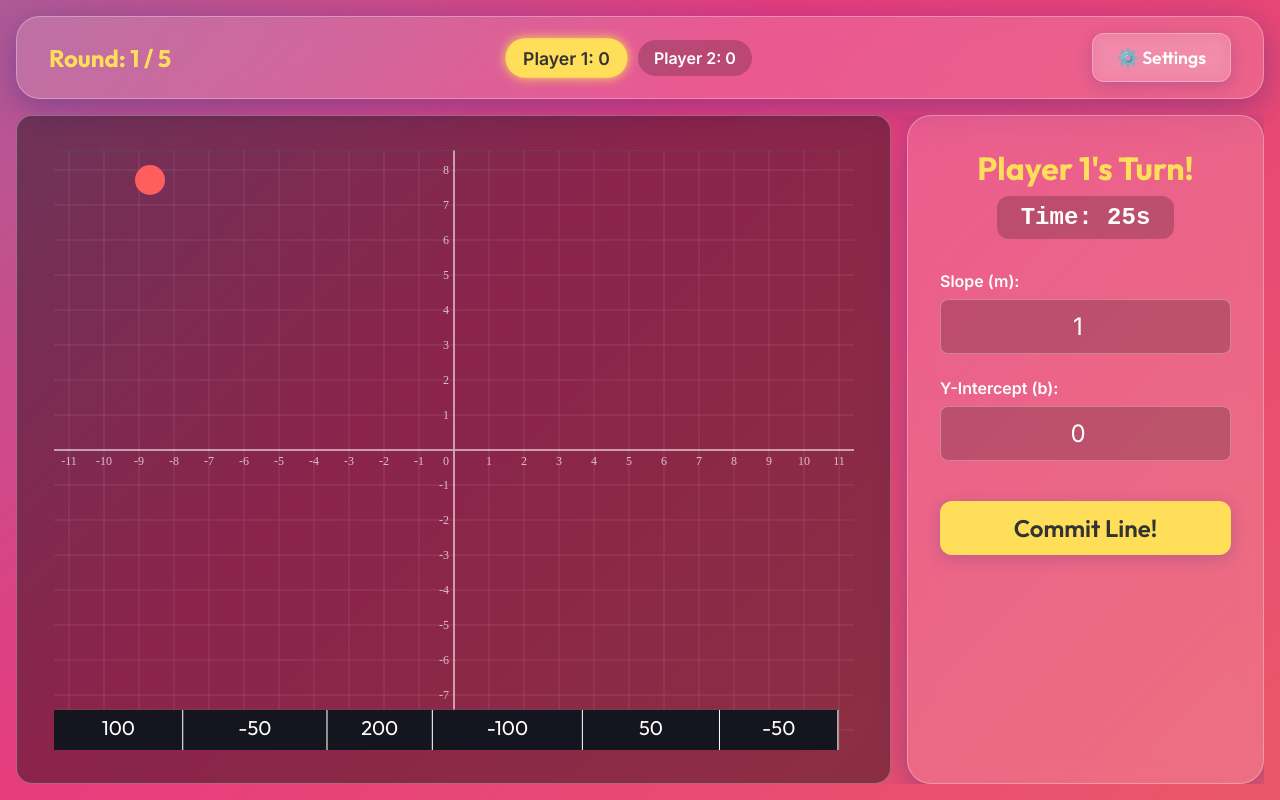
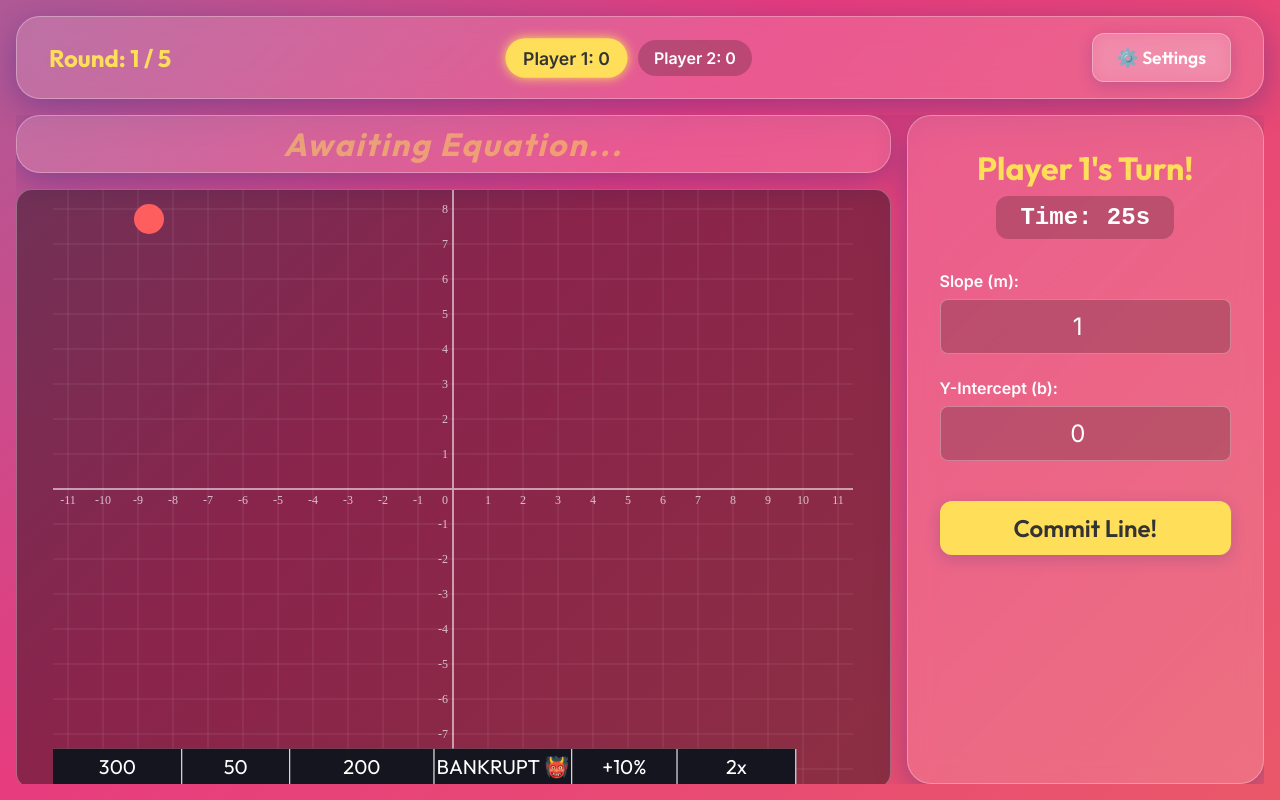
Before and after one commit to l2lam/slopelinko, a Vue app: page /game in a window 1280 px wide. Built offline with nearby package versions, Linux system fonts and the light colour scheme.

Commit message:
feat: Add new bucket types with score effects, display the current equation, and refine bucket type generation.

```diff
--- a/src/components/PhysicsCanvas.vue
+++ b/src/components/PhysicsCanvas.vue
@@ -69,15 +69,18 @@ const playScoreSound = (points: number) => {
 const generateBuckets = () => {
   const buckets = []
   const numBuckets = Math.floor(Math.random() * 4) + 5 // 5 to 8 buckets
+  // We want to avoid duplicates.
+  // Let's create a pool of possible bucket types and shuffle/pick from it.
+  const allTypes = [100, 200, 300, 50, -50, -100, -200, '2x', '+10%', '+20%', '-15%', 'BANKRUPT 👹']
+  const shuffledTypes = allTypes.sort(() => 0.5 - Math.random())
+  const selectedTypes = shuffledTypes.slice(0, numBuckets)
+
   let currentX = 0
 
   // Randomize bucket properties
   for (let i = 0; i < numBuckets; i++) {
     const width = (WIDTH / numBuckets) * (Math.random() * 0.5 + 0.75) // vary width slightly
-    // some are negative, some positive, maybe multipliers?
-    // for simplicity, just points string
-    const types = [100, 200, 50, -50, -100, '2x', '+10%']
-    const type = types[Math.floor(Math.random() * types.length)]
+    const type = selectedTypes[i]
 
     buckets.push({ x: currentX, width, type })
     currentX += width
@@ -93,6 +96,7 @@ const generateBuckets = () => {
     return sensor
   })
 
+  // +2x multiplier acts weirdly. Better strings: '2x', '+10%', '+20%', '-15%', 'BANKRUPT 👹'
   return sensors
 }
 
@@ -225,6 +229,9 @@ onMounted(() => {
             let points = 0
             if (typeStr === '2x') points = -1000 // special flag
             else if (typeStr === '+10%') points = -1001 // special flag
+            else if (typeStr === '+20%') points = -1002 // special flag
+            else if (typeStr === '-15%') points = -1003 // special flag
+            else if (typeStr === 'BANKRUPT 👹') points = -5000 // special flag
             else points = parseInt(typeStr, 10)
 
             playScoreSound(points)
--- a/src/views/GameScreen.vue
+++ b/src/views/GameScreen.vue
@@ -12,6 +12,11 @@
     </div>
 
     <div class="main-play-area">
+      <div class="physics-wrapper">
+        <div class="equation-display glass-panel">
+          <h2 v-if="isCommitted">y = {{ currentM }}x {{ currentB >= 0 ? '+' : '- ' }}{{ Math.abs(currentB) }}</h2>
+          <h2 v-else class="placeholder">Awaiting Equation...</h2>
+        </div>
         <PhysicsCanvas
           class="physics-view"
           :m="currentM"
@@ -20,6 +25,7 @@
           :scale-param="scaleParam"
           @ball-result="handleBallResult"
         />
+      </div>
 
       <div class="control-panel glass-panel">
         <div class="turn-indicator" v-if="currentPlayer">
@@ -40,7 +46,7 @@
         </div>
 
         <div class="waiting-message" v-else>
-          <h3>Rolling...</h3>
+          <h3>The ball is rolling...</h3>
         </div>
       </div>
     </div>
@@ -102,6 +108,12 @@ const handleBallResult = (points: number) => {
   } else if (points === -1001) {
     // +10%
     currentPlayer.value.score = Math.floor(currentPlayer.value.score * 1.1)
+  } else if (points === -1002) {
+    // +20%
+    currentPlayer.value.score = Math.floor(currentPlayer.value.score * 1.2)
+  } else if (points === -1003) {
+    // -15%
+    currentPlayer.value.score = Math.floor(currentPlayer.value.score * 0.85)
   } else if (points === -5000) {
     // bankrupt
     currentPlayer.value.score = 0
@@ -190,9 +202,33 @@ onUnmounted(() => {
   overflow: hidden;
 }
 
+.physics-wrapper {
+  flex: 3;
+  display: flex;
+  flex-direction: column;
+  gap: 1rem;
+}
+
+.equation-display {
+  text-align: center;
+  padding: 0.5rem;
+}
+
+.equation-display h2 {
+  font-family: 'Outfit', monospace;
+  font-size: 2rem;
+  letter-spacing: 2px;
+  margin: 0;
+  color: var(--accent-color);
+}
+
+.equation-display .placeholder {
+  opacity: 0.5;
+  font-style: italic;
+}
+
 .physics-view {
-  flex: 3;
-  height: 100%;
+  flex: 1;
 }
 
 .control-panel {
```
Lines whose indentation alone changed are shown as unchanged.
